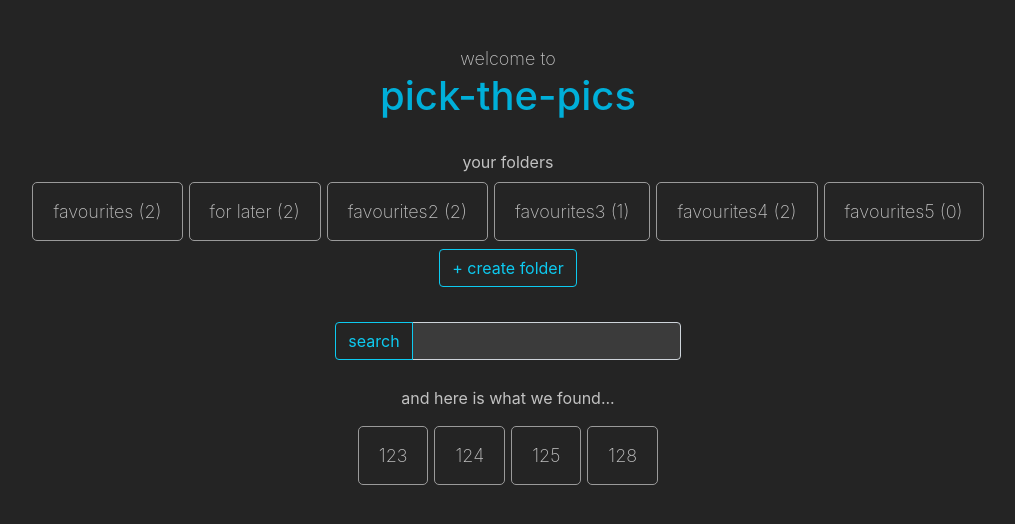
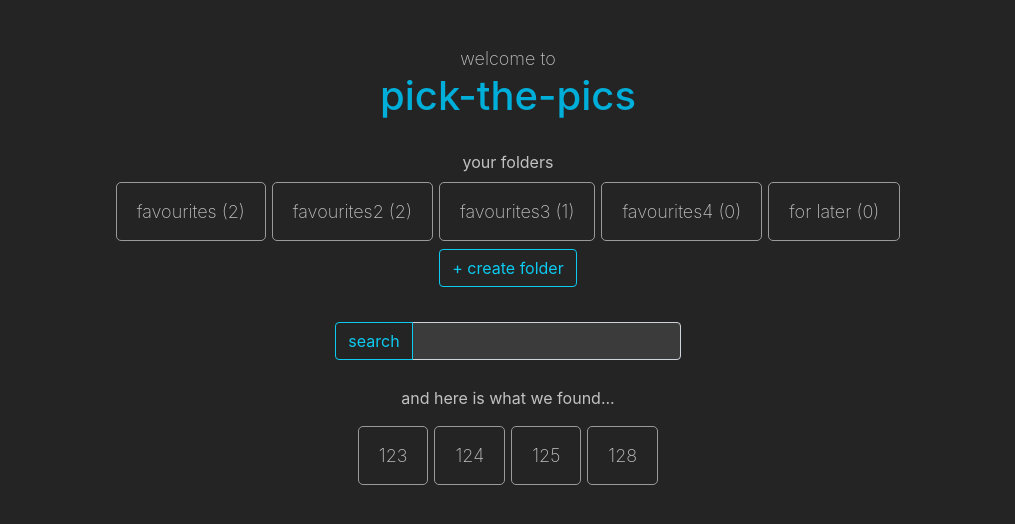
Before and after one commit to elenerandarill/pick-the-pics, a React (Create React App) app: page / in a window 1280 px wide. Shown: the top 524 px of the page, without its empty margins (132-1147 px from the left). Built offline with nearby package versions, Linux system fonts and the light colour scheme.

Commit message:
Redux Toolkit for folders state. Create new folder with fixed data.

```diff
--- a/src/App.js
+++ b/src/App.js
@@ -1,10 +1,10 @@
 import React from 'react';
-import {Counter} from './features/counter/Counter';
 import './App.css';
 import DisplayFolders from "./components/displayFolders";
 import DisplayPhotos from "./components/displayPhotos";
 
 function App() {
+
     return (
         <div className="App">
             <div className="body-container">
--- a/src/app/store.js
+++ b/src/app/store.js
@@ -1,8 +1,12 @@
 import { configureStore } from '@reduxjs/toolkit';
-import counterReducer from '../features/counter/counterSlice';
+import foldersReducer from '../features/foldersSlice';
 
 export const store = configureStore({
   reducer: {
-    counter: counterReducer,
+    folders: foldersReducer,
   },
 });
+
+// for TypeScript!
+// export type AppDispatch = typeof store.dispatch;
+// export type RootState = ReturnType<typeof store.getState>;
--- a/src/components/displayFolders.js
+++ b/src/components/displayFolders.js
@@ -1,14 +1,24 @@
-import React, {useState} from 'react';
+import React from 'react';
+import { useSelector, useDispatch } from "react-redux"
+import { selectFolders, append } from '../features/foldersSlice'
+import Folder from "../objects/folder";
 
 const DisplayFolders = () => {
-    const [folders, setFolders] = useState([
-        {name: "favourites", pictures: ["#1", "#2"]},
-        {name: "for later", pictures: ["#33", "#66"]},
-        {name: "favourites2", pictures: ["#1", "#2"]},
-        {name: "favourites3", pictures: ["#55"]},
-        {name: "favourites4", pictures: ["#1", "#2"]},
-        {name: "favourites5", pictures: []},
-    ])
+    // const folders = useSelector((state) => state.foldersList.folders)
+    /** @type {Folder[]} */
+    const folders = useSelector(selectFolders)
+    const dispatch = useDispatch()
+
+    console.log("///////folders ", folders)
+
+
+    /**
+     * Append Folder to a list of Folders
+     * @param folder {Folder}
+     */
+    const appendFolder = (folder) => {
+        dispatch(append(folder))
+    }
 
     return (
         <div className="center-folders">
@@ -23,8 +33,8 @@ const DisplayFolders = () => {
             <div className="items-container">
                 {folders.map((f) => {
                     return (
-                        <div key={f.name.toString()} className="folder">
-                            {f.name} ({f.pictures.length})
+                        <div key={Math.random() * 10} className="folder">
+                            {`${f.name} (${f.photos.length})`}
                         </div>
                     )
                 })
@@ -32,7 +42,7 @@ const DisplayFolders = () => {
             </div>
             <div
                 className="btn btn-outline-info"
-                onClick={() => console.log("It will create new folder")}
+                onClick={() => appendFolder(new Folder("nowy", ["321"]))}
             >
                 + create folder
             </div>
--- a/src/components/displayPhotos.js
+++ b/src/components/displayPhotos.js
@@ -23,7 +23,7 @@ const DisplayPhotos = () => {
                 <div className="items-container">
                     {searchResults.map((r) => {
                             return (
-                                <div className="photo-thumbnail">
+                                <div key={Math.random() * 10} className="photo-thumbnail">
                                     {r}
                                 </div>
                             )
--- a/src/features/foldersSlice.js
+++ b/src/features/foldersSlice.js
@@ -5,7 +5,13 @@ import Folder from "../objects/folder";
  * @type {{foldersList: Folder[]}}
  */
 const initialState = {
-    foldersList: []
+    foldersList: [
+           new Folder("favourites", ["#1", "#2"]),
+           new Folder("favourites2", ["#11", "#22"]),
+           new Folder("favourites3", ["#21"]),
+           new Folder("favourites4", []),
+           new Folder("for later", []),
+    ]
 }
 
 const foldersSlice = createSlice(
@@ -14,7 +20,7 @@ const foldersSlice = createSlice(
         initialState,
         reducers: {
             append(state, action){
-            state.foldersList.append(action.payload)
+                state.foldersList.push(action.payload)
             },
             remove(state, action){
                 state.foldersList.splice(action.payload, 1)
@@ -24,4 +30,5 @@ const foldersSlice = createSlice(
 )
 
 export const { append, remove } = foldersSlice.actions;
+export const selectFolders = (state) => state.folders.foldersList;
 export default foldersSlice.reducer;
--- a/src/index.css
+++ b/src/index.css
@@ -71,6 +71,9 @@ code {
   padding: 5px 30px 5px 30px;
   justify-items: center;
   align-items: center;
+  justify-self: center;
+  width: 90%;
+  max-width: 800px;
 }
 .center-results {
   grid-area: results;
@@ -87,6 +90,9 @@ input.form-control {
   background: var(--dark);
 }
 input.form-control:focus:active{
+  background: var(--blue);
+}
+input.form-control:active{
   background: var(--blue);
 }
 
```
